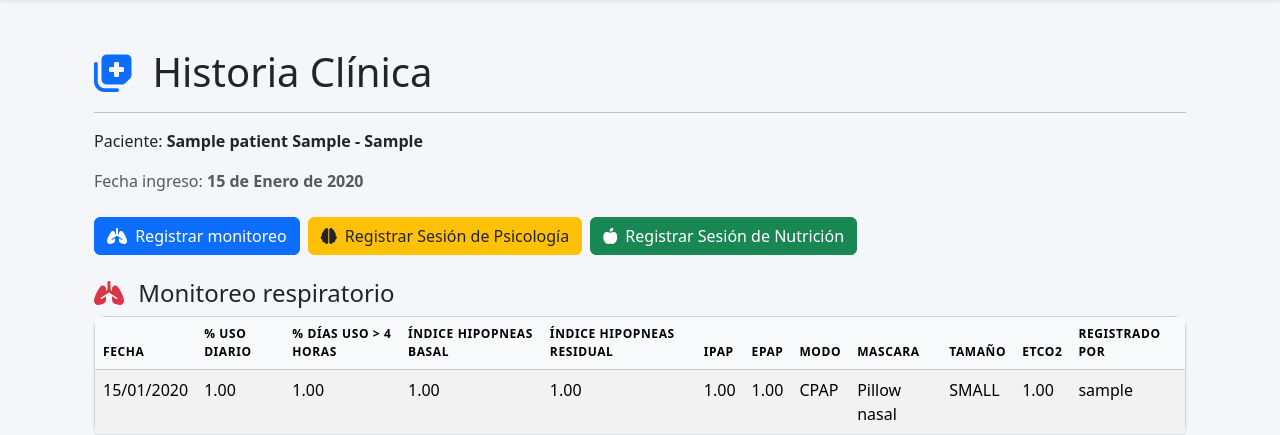
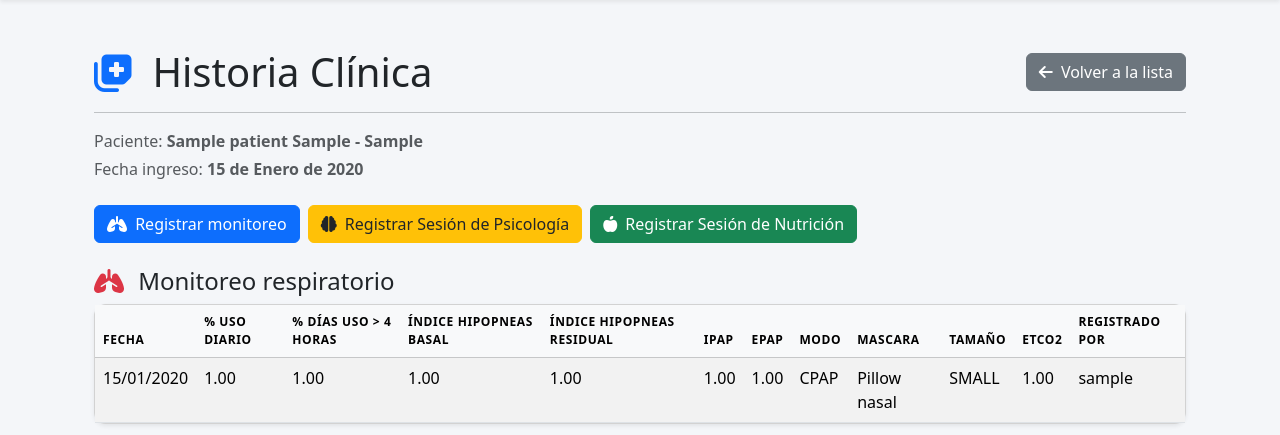
Before and after one commit to diegolozadev/DataMed, a Django app: page /exams/patients/1/clinical/ in a window 1280 px wide. Shown: the part 61-496 px from the top of the page. Run offline with Django 5.2, Linux system fonts and the light colour scheme; tables that the repository leaves empty hold one stand-in row (values such as "Sample post").

Commit message:
Refactor patient_clinical template; enhance header layout and add back button for improved navigation

```diff
--- a/apps/exams/templates/exams/patient_clinical.html
+++ b/apps/exams/templates/exams/patient_clinical.html
@@ -11,17 +11,30 @@
 
     <!-- Header -->
     <div class="mb-4">
-        <h1 class="mb-0">
-            <i class="fa-solid fa-notes-medical me-2 text-primary"></i>
-             Historia Clínica</h1>
-        <p class="text-muted">
-            <hr>
-            Paciente: <strong>{{ patient }} </strong>
+        <!-- Título + botón -->
+        <div class="d-flex justify-content-between align-items-center mb-3">
+            <h1 class="mb-0">
+                <i class="fa-solid fa-notes-medical me-2 text-primary"></i>
+                Historia Clínica
+            </h1>
+
+            <a href="{% url 'patients_list' %}" class="btn btn-secondary">
+                <i class="fa-solid fa-arrow-left me-1"></i>
+                Volver a la lista
+            </a>
+        </div>
+
+        <hr>
+
+        <p class="text-muted mb-1">
+            Paciente: <strong>{{ patient }}</strong>
         </p>
+
         <p class="text-muted">
             Fecha ingreso: <strong>{{ patient.fecha_ingreso }}</strong>
         </p>
     </div>
+
 
     <!-- Acciones -->
     <div class="d-flex gap-2 mb-4">
```
